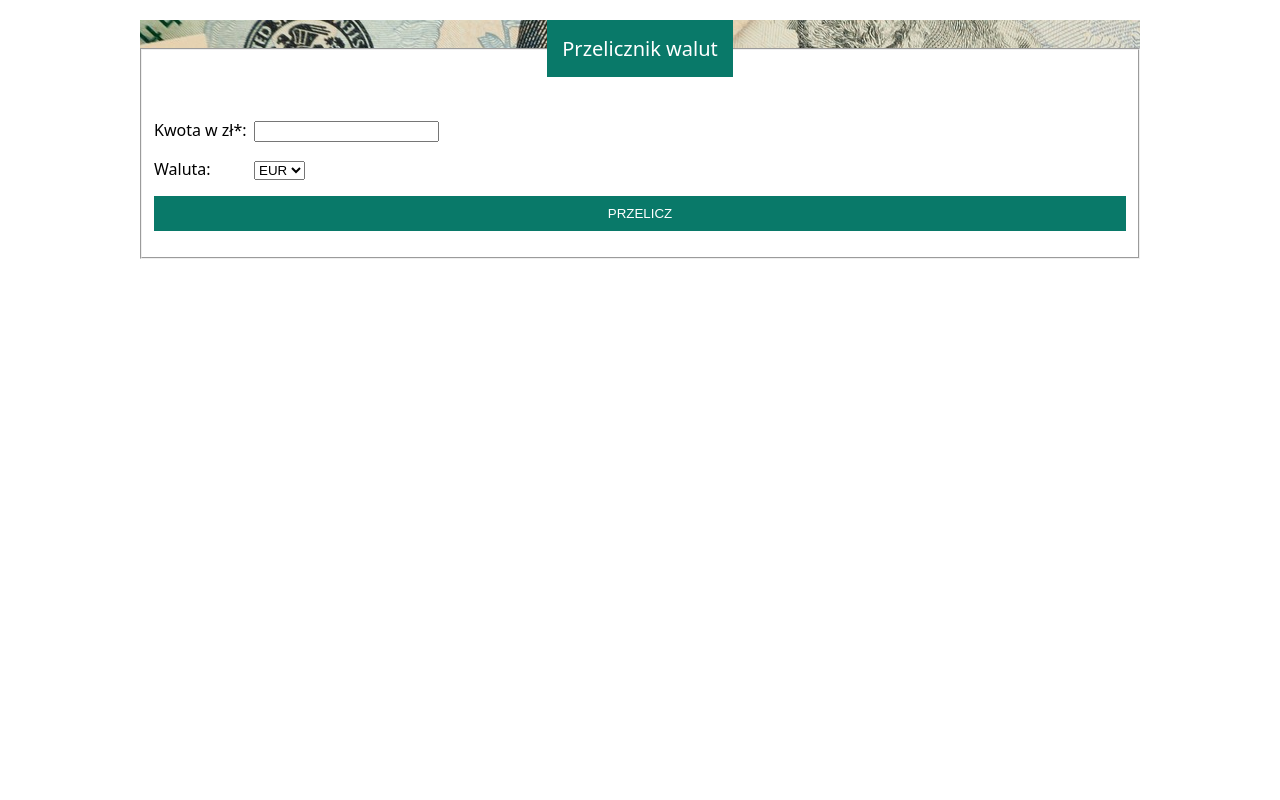
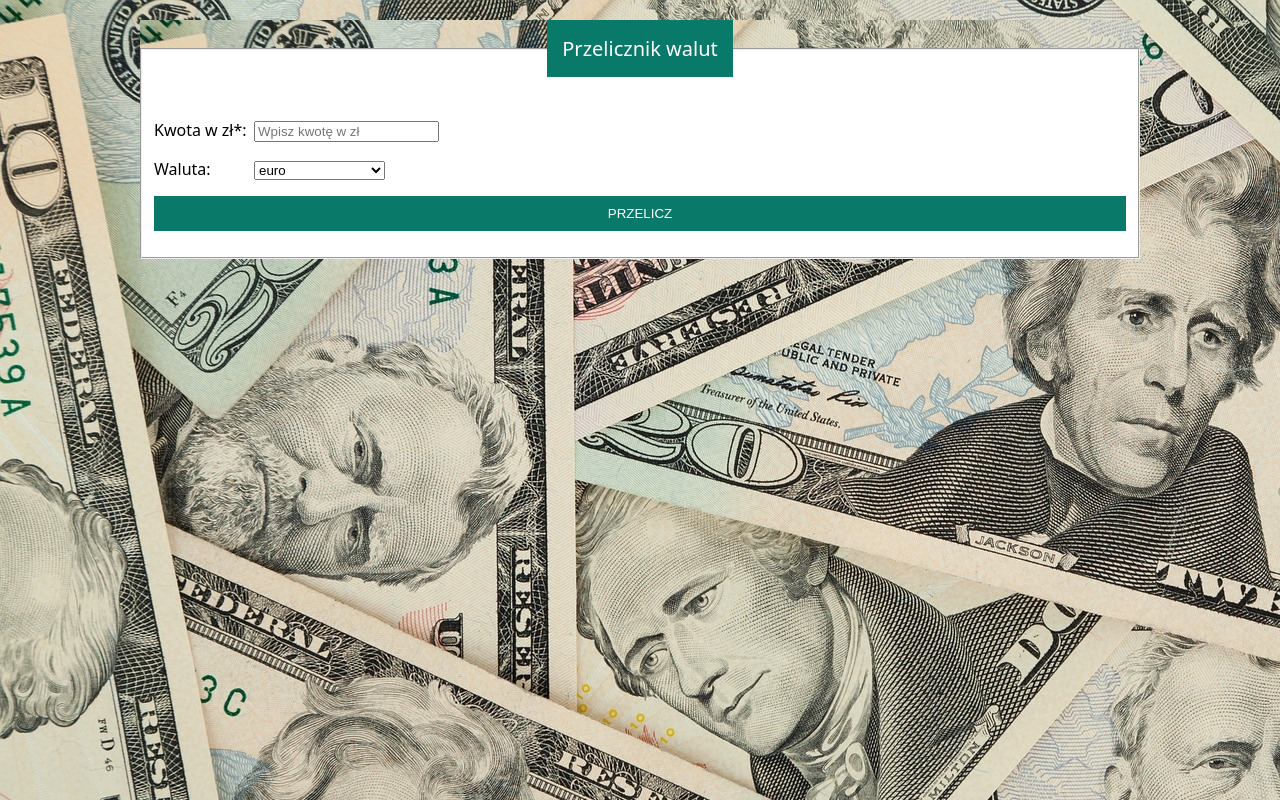
Before and after one commit to blankapalucka/currency-converter-react, a React (Create React App) app: page / in a window 1280 px wide. Built offline with nearby package versions, Linux system fonts and the light colour scheme.

Commit message:
interactions added

```diff
--- a/src/App.js
+++ b/src/App.js
@@ -1,20 +1,36 @@
-
 import './App.css';
 import Form from './Form';
-import background from "./img/background.jpg";
+import { currencies } from './currencies'
+import React, { useState } from 'react';
+
+
 
 function App() {
 
+  const [result, setResult] = useState();
+
+  const calculateResult = (currency, amount) => {
+    const rate = currencies
+      .find(({ short }) => short === currency)
+      .rate;
+
+    setResult({
+      sourceAmount: +amount,
+      targetAmount: amount / rate,
+      currency,
+    });
+  };
+
   return (
     <body className="body element" >
-      <div style={{ backgroundImage: `url("${background}")` }}>
-        <Form />
-      </div>
+
+      <Form
+        result={result}
+        calculateResult={calculateResult}
+      />
+
     </body >
   );
 };
 
-
-
-
 export default App;
--- /dev/null
+++ b/src/Form/Result/index.js
@@ -0,0 +1,10 @@
+export const Result = ({ result }) => (
+
+<p className="result">
+    {result !== undefined && (
+        <>
+        {result.sourceAmount.toFixed(2)}
+        </>
+    )}
+</p>
+);
--- a/src/Form/index.js
+++ b/src/Form/index.js
@@ -1,8 +1,21 @@
-import React from "react";
+import React, { useState } from 'react';
 import "./style.css";
+import { currencies } from '../currencies';
+import { Result } from './Result';
 
-const Form = (props) =>(
-    <form>
+
+export const Form = ({ calculateResult, result }) => {
+  const [currency, setCurrency] = useState(currencies[0].abbr);
+  const [amount, setAmount] = useState("");
+
+  const onSubmit = (event) => {
+    event.preventDefault();
+    calculateResult(currency, amount);
+  }
+
+  return (
+    <form onSubmit={onSubmit}>
+
       <fieldset className="form__fieldset">
         <legend className="form__legend">Przelicznik walut
         </legend>
@@ -11,7 +24,14 @@ const Form = (props) =>(
             <span className="form__labelText">
               Kwota w zł*:
             </span>
-              <input type="number" min="0.01" step="0.01" required />
+            <input
+              value={amount}
+              onChange={({ target }) => setAmount(target.value)}
+              type="number"
+              min="0.01"
+              step="0.01"
+              required
+              placeholder="Wpisz kwotę w zł" />
           </label>
         </p>
         <p>
@@ -19,16 +39,24 @@ const Form = (props) =>(
             <span className="form__labelText">
               Waluta:
             </span>
-              <select name="currency">
-                <option value="EUR">EUR</option>
-                <option value="USD">USD</option>
-                <option value="GBP">GBP</option>
-                <option value="NOK">NOK</option>
+            <select
+              value={currency}
+              onChange={({ target }) => setCurrency(target.value)}>
+
+              {currencies.map((currency => (
+                <option
+                  key={currency.abbr}
+                  value={currency.abbr}
+                >
+                  {currency.name}
+                </option>
+              )))}
             </select>
           </label>
         </p>
         <p>
-            <button className="form__button">PRZELICZ</button>
+          <button className="form__button"
+            onClick={() => calculateResult(currency, amount)}>PRZELICZ</button>
         </p>
         <p>
           <label>
@@ -37,9 +65,9 @@ const Form = (props) =>(
           </label>
         </p>
       </fieldset>
-
+      <Result result={result} />
     </form>
-
   );
+};
 
 export default Form;
--- /dev/null
+++ b/src/currencies.js
@@ -0,0 +1,22 @@
+export const currencies =[
+    {
+        short: "EUR",
+        name: "euro",
+        rate: 4.7018,
+    },
+    {
+        short: "USD",
+        name: "dolar amerykański",
+        rate: 4.4626,
+    },
+    {
+        short: "GBO",
+        name: "funt brytyjski",
+        rate: 5.2811,
+    },
+    {
+        short: "NOK",
+        name: "korona norweska",
+        rate: 0.4172,
+    },
+];
--- a/src/index.css
+++ b/src/index.css
@@ -6,9 +6,10 @@ html {
   box-sizing: inherit;
 }
 
-.body {
+body {
   margin: auto;
   font-family: "Noto Sans", sans-serif;
   background-color: white;
   max-width: 1000px;
+  background-image: url("img/background.jpg");
 }
--- a/src/index.js
+++ b/src/index.js
@@ -3,6 +3,7 @@ import ReactDOM from 'react-dom/client';
 import './index.css';
 import App from './App';
 import reportWebVitals from './reportWebVitals';
+
 
 const root = ReactDOM.createRoot(document.getElementById('root'));
 root.render(
```
Also changed, not shown: public/images/background.jpg (deleted). Lines whose indentation alone changed are shown as unchanged.
